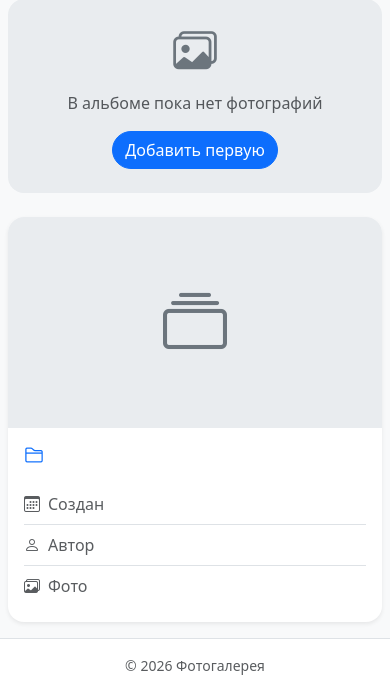
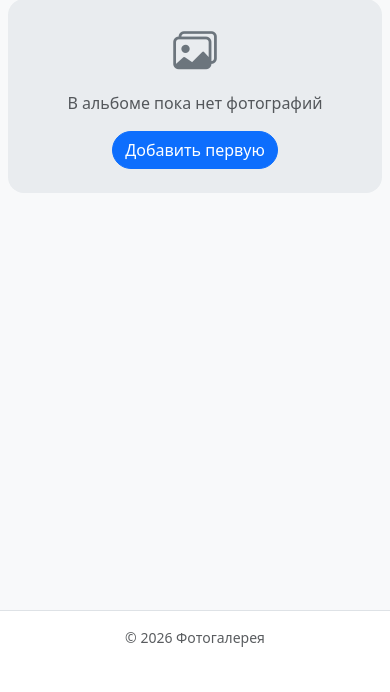
Before and after one commit to pypoly/photo-gallery, a Django app: template src/apps/gallery/templates/gallery/album_detail.html in a window 390 px wide. Shown: the part 180-872 px from the top of the page. After the commit the page ends 827 px from the top, so only its background shows below. Run offline with Django 5.2, Linux system fonts and the light colour scheme; the template is opened without the code that fills it, so the values that code supplies are empty.

Commit message:
скрытие лишнего для мобильной версии

```diff
--- a/src/apps/gallery/templates/gallery/album_detail.html
+++ b/src/apps/gallery/templates/gallery/album_detail.html
@@ -21,7 +21,7 @@
     </div>
 
     <div class="row g-4">
-        <div class="col-lg-4 order-2 order-lg-1">
+        <div class="col-lg-4 order-2 order-lg-1 d-none d-sm-block">
             <div class="card border-0 shadow-sm rounded-4 overflow-hidden">
                 <div class="ratio ratio-16x9 bg-body-secondary">
                     {% if object.thumbnail %}
```
